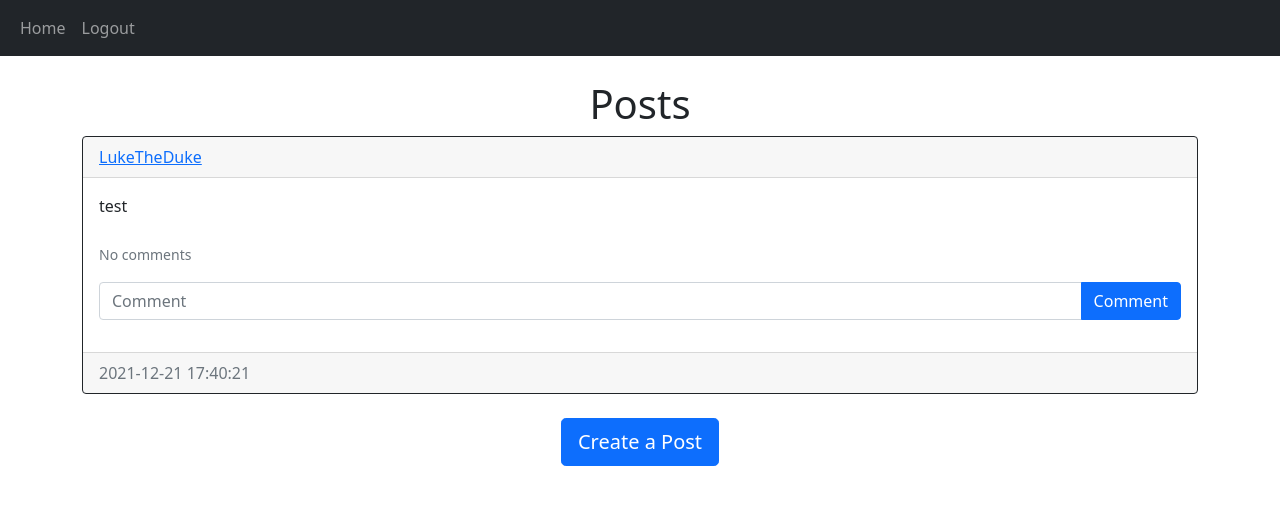
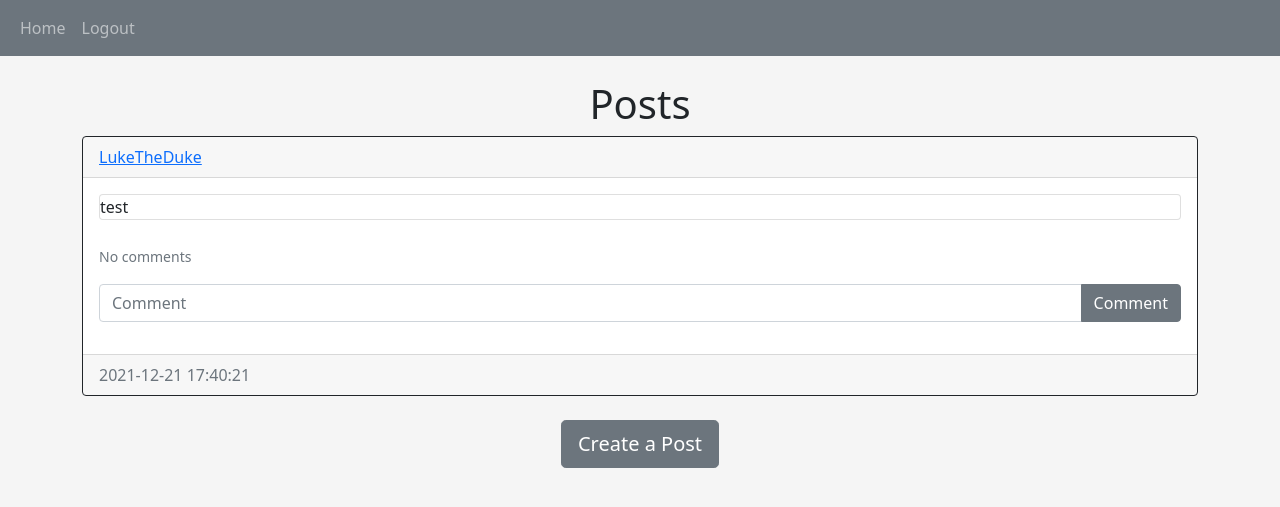
Before and after one commit to luukasmakila/PYTHON-BLOG-APP, a Flask app: page / in a window 1280 px wide. Shown: the top 507 px of the page. Run offline with Flask 2, Linux system fonts and the light colour scheme; a user stored in the database is signed in; data comes from the database, SQL or seed files in the repository.

Commit message:
changed colors of bg and buttons

```diff
--- a/website/templates/base.html
+++ b/website/templates/base.html
@@ -4,6 +4,7 @@
     <meta charset="UTF-8">
     <meta http-equiv="X-UA-Compatible" content="IE=edge">
     <meta name="viewport" content="width=device-width, initial-scale=1.0">
+    <body style="background-color: whitesmoke;"></body>
 
     <!-- CSS only -->
     <link href="https://cdn.jsdelivr.net/npm/bootstrap@5.1.3/dist/css/bootstrap.min.css"
@@ -15,7 +16,7 @@
 </head>
 
 <body>
-    <nav class="navbar navbar-expand-lg navbar-dark bg-dark">
+    <nav class="navbar navbar-expand-lg navbar-dark bg-secondary">
         <div class="container-fluid">
             <button class="navbar-toggler"
             type="button"
--- a/website/templates/home.html
+++ b/website/templates/home.html
@@ -12,7 +12,7 @@
                 <a href="/posts/{{post.user.username}}">{{post.user.username}}</a>
                 {% if user.id == post.creator %}
                 <div class="btn-group">
-                    <button type="button" class="btn btn-sm btn-primary dropdown-toggle" data-bs-toggle="dropdown">
+                    <button type="button" class="btn btn-sm btn-secondary dropdown-toggle" data-bs-toggle="dropdown">
                     </button>
                     <ul class="dropdown-menu">
                         <li><a href="/delete-post/{{post.id}}" class="dropdown-item">Delete Post</a></li>
@@ -21,7 +21,7 @@
                 {% endif %}
             </div>
             <div class="card-body">
-                <div class="card-text">{{post.text}}</div>
+                <div class="card text-dark">{{post.text}}</div>
                 <div class="collapse" id="comments-{{post.id}}">
                     <br/>
                     <div class="card">
@@ -35,7 +35,7 @@
                                     <small class="text-muted">{{comment.date}}</small>
                                     {% if user.id == comment.creator or user.id == post.creator %}
                                     <div class="btn-group">
-                                        <button type="button" class="btn btn-sm btn-primary dropdown-toggle" data-bs-toggle="dropdown">
+                                        <button type="button" class="btn btn-sm btn-secondary dropdown-toggle" data-bs-toggle="dropdown">
                                         </button>
                                         <ul class="dropdown-menu">
                                             <li><a href="/delete-comment/{{comment.id}}" class="dropdown-item">Delete Comment</a></li>
@@ -60,7 +60,7 @@
                 </p>
                 <form class="input-group mb-3" method="post" action="/create-comment/{{post.id}}">
                     <input type="text" id="text" name="text" class="form-control" placeholder="Comment">
-                    <button type="submit" class="btn btn-primary">Comment</button>
+                    <button type="submit" class="btn btn-secondary">Comment</button>
                 </form>
             </div>
             <div class="card-footer text-muted">{{post.date}}</div>
@@ -68,7 +68,7 @@
         <br/>
     {% endfor %}
     <div align="center">
-        <a href="/create-post"><button type="button" class="btn btn-primary btn-lg">Create a Post</button></a>
+        <a href="/create-post"><button type="button" class="btn btn-secondary btn-lg">Create a Post</button></a>
     </div>
 </div>
 {% endblock %}
--- a/website/templates/login.html
+++ b/website/templates/login.html
@@ -12,7 +12,7 @@
         <input type="password" name="password" id="password" class="form-control" placeholder="Enter your password">
         <br/>
         <div align="center">
-            <button class="btn btn-primary" type="submit">Login</button>
+            <button class="btn btn-secondary" type="submit">Login</button>
         </div>
     </div>
 </form>
--- a/website/templates/posts.html
+++ b/website/templates/posts.html
@@ -9,7 +9,7 @@
                 <a href="/posts/{{post.user.username}}">{{post.user.username}}</a>
                 {% if user.id == post.creator %}
                 <div class="btn-group">
-                    <button type="button" class="btn btn-sm btn-primary dropdown-toggle" data-bs-toggle="dropdown">
+                    <button type="button" class="btn btn-sm btn-secondary dropdown-toggle" data-bs-toggle="dropdown">
                     </button>
                     <ul class="dropdown-menu">
                         <li><a href="/delete-post/{{post.id}}" class="dropdown-item">Delete Post</a></li>
@@ -32,7 +32,7 @@
                                     <small class="text-muted">{{comment.date}}</small>
                                     {% if user.id == comment.creator or user.id == post.creator %}
                                     <div class="btn-group">
-                                        <button type="button" class="btn btn-sm btn-primary dropdown-toggle" data-bs-toggle="dropdown">
+                                        <button type="button" class="btn btn-sm btn-secondary dropdown-toggle" data-bs-toggle="dropdown">
                                         </button>
                                         <ul class="dropdown-menu">
                                             <li><a href="/delete-comment/{{comment.id}}" class="dropdown-item">Delete Comment</a></li>
@@ -57,7 +57,7 @@
                 </p>
                 <form class="input-group mb-3" method="post" action="/create-comment/{{post.id}}">
                     <input type="text" id="text" name="text" class="form-control" placeholder="Comment">
-                    <button type="submit" class="btn btn-primary">Comment</button>
+                    <button type="submit" class="btn btn-secondary">Comment</button>
                 </form>
             </div>
             <div class="card-footer text-muted">{{post.date}}</div>
--- a/website/templates/sign_up.html
+++ b/website/templates/sign_up.html
@@ -21,7 +21,7 @@
         <input type="password" name="password2" id="password2" class="form-control" placeholder="Confirm your password">
         <br/>
         <div align="center">
-            <button class="btn btn-primary" type="submit">Sign Up</button>
+            <button class="btn btn-secondary" type="submit">Sign Up</button>
         </div>
     </div>
 </form>
```
